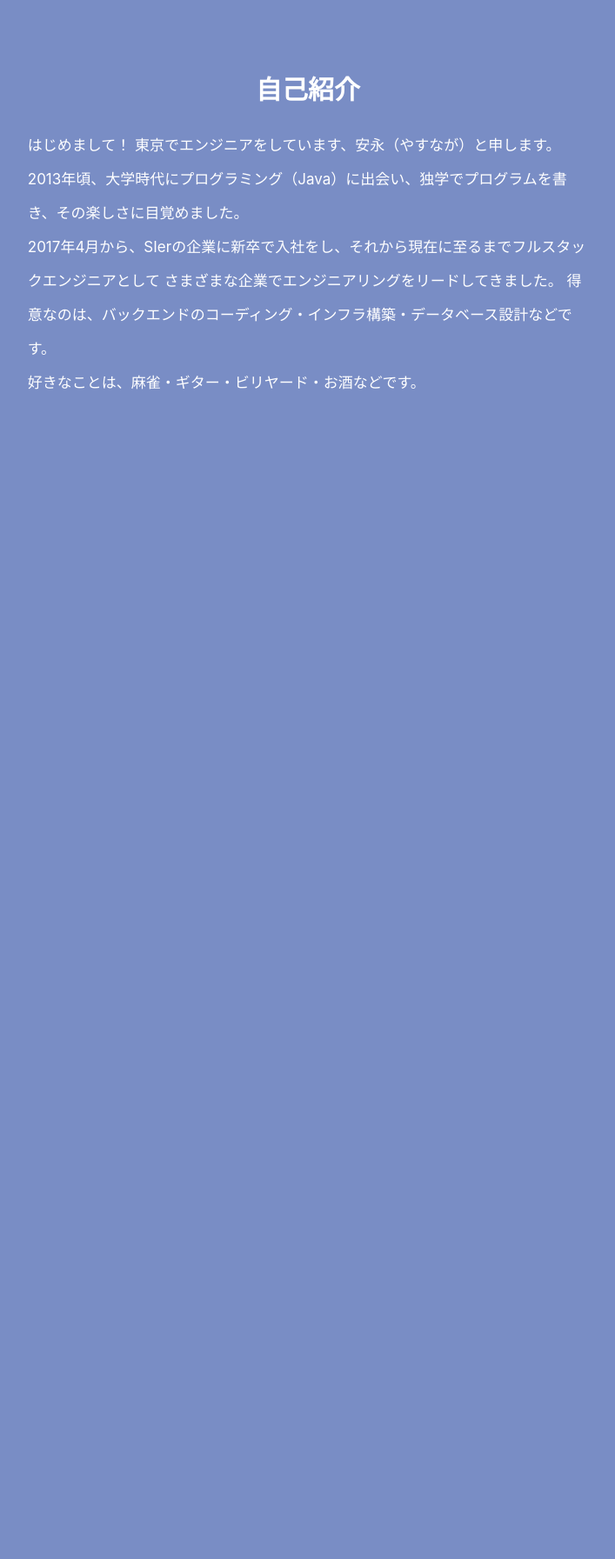
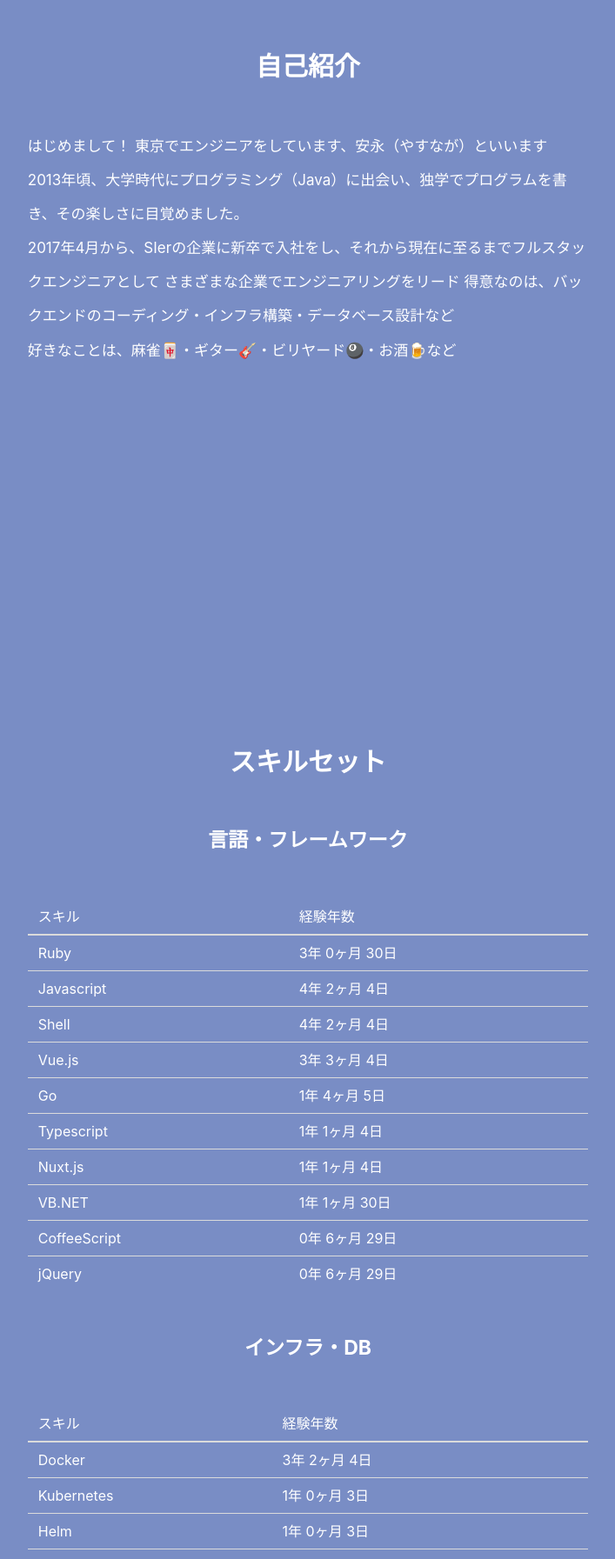
Before and after one commit to yasunaga-shuto/portfolio, a Next.js app: page / in a window 1280 px wide. Shown: the part 986-2779 px from the top of the page at 87% size, without its empty margins (286-993 px from the left). Before the commit the page ends 1687 px from the top, so only its background shows below. Built offline with nearby package versions, Linux system fonts and the light colour scheme.

Commit message:
スキルセット追加

```diff
--- a/package.json
+++ b/package.json
@@ -12,8 +12,10 @@
     "@types/node": "18.11.9",
     "@types/react": "18.0.24",
     "@types/react-dom": "18.0.8",
+    "bulma": "^0.9.4",
     "eslint": "8.26.0",
     "eslint-config-next": "13.0.2",
+    "moment": "^2.29.4",
     "next": "13.0.2",
     "react": "18.2.0",
     "react-dom": "18.2.0",
--- a/pages/index.tsx
+++ b/pages/index.tsx
@@ -1,8 +1,52 @@
 import Head from 'next/head'
 import Image from 'next/image'
 import styles from '../styles/Home.module.scss'
+import 'bulma/css/bulma.css'
+import moment from "moment"
 
 export default function Home() {
+  type Skill = {
+    name: string
+    start: string
+    end: string
+  }
+  const langs: Skill[] = [
+    { name: "Ruby", start: "2018-09-01", end: "2021-10-01" },
+    { name: "Javascript", start: "2018-09-01", end: "current" },
+    { name: "Shell", start: "2018-09-01", end: "current" },
+    { name: "Vue.js", start: "2019-08-01", end: "current" },
+    { name: "Go", start: "2021-07-01", end: "current" },
+    { name: "Typescript", start: "2021-10-01", end: "current" },
+    { name: "Nuxt.js", start: "2021-10-01", end: "current" },
+    { name: "VB.NET", start: "2017-06-01", end: "2018-08-01" },
+    { name: "CoffeeScript", start: "2018-09-01", end: "2019-04-01" },
+    { name: "jQuery", start: "2018-09-01", end: "2019-04-01" },
+  ]
+  const infra: Skill[] = [
+    { name: "Docker", start: "2019-09-01", end: "current" },
+    { name: "Kubernetes", start: "2021-11-01", end: "current" },
+    { name: "Helm", start: "2021-11-01", end: "current" },
+    { name: "Terraform", start: "2020-04-01", end: "current" },
+    { name: "Vagrant", start: "2019-06-01", end: "2020-10-01" },
+    { name: "MySQL", start: "2018-09-01", end: "current" },
+    { name: "SQL Server", start: "2017-09-01", end: "2018-08-01" },
+  ]
+  const tools: Skill[] = [
+    { name: "Linux", start: "2018-09-01", end: "current" },
+    { name: "mac", start: "2019-06-01", end: "current" },
+    { name: "Windows", start: "2017-04-01", end: "2019-04-01" },
+    { name: "JIRA", start: "2020-06-01", end: "2021-10-01" },
+    { name: "GitLab", start: "2019-06-01", end: "2021-10-01" },
+    { name: "GitHub", start: "2021-11-01", end: "current" },
+    { name: "Asana", start: "2021-11-01", end: "current" },
+  ]
+  const years = (skill: Skill) => {
+    const start = moment(skill.start)
+    const end = skill.end === "current" ? moment() : moment(skill.end)
+    const duration = moment.duration(end.diff(start))
+    return `${duration.years()}年 ${duration.months()}ヶ月 ${duration.days()}日`
+  }
+
   return (
     <div className={styles.container}>
       <Head>
@@ -11,7 +55,7 @@ export default function Home() {
         <link rel="icon" href="/favicon.ico" />
       </Head>
       <div className={styles.inner}>
-        <section className={styles.section}>
+        <section className={`${styles.firstView} ${styles.section}`}>
           <div>
             <h1 className={styles.title}>
               Engineer<br />
@@ -30,18 +74,63 @@ export default function Home() {
             height={230}
           />
         </section>
-        <section className={styles.introduction}>
+        <section className={`${styles.introduction} ${styles.section}`}>
           <div className={styles.box}></div>
           <h2 className={styles.sub}>自己紹介</h2>
           <p className={styles.text}>
             はじめまして！
-            東京でエンジニアをしています、安永（やすなが）と申します。<br />
+            東京でエンジニアをしています、安永（やすなが）といいます<br />
             2013年頃、大学時代にプログラミング（Java）に出会い、独学でプログラムを書き、その楽しさに目覚めました。<br />
             2017年4月から、SIerの企業に新卒で入社をし、それから現在に至るまでフルスタックエンジニアとして
-            さまざまな企業でエンジニアリングをリードしてきました。
-            得意なのは、バックエンドのコーディング・インフラ構築・データベース設計などです。<br />
-            好きなことは、麻雀・ギター・ビリヤード・お酒などです。
+            さまざまな企業でエンジニアリングをリード
+            得意なのは、バックエンドのコーディング・インフラ構築・データベース設計など<br />
+            好きなことは、麻雀🀄️・ギター🎸・ビリヤード🎱・お酒🍺など
           </p>
+        </section>
+        <section className={styles.section}>
+          <h2 className={styles.sub}>スキルセット</h2>
+          <div className="mb-6">
+            <h3 className={styles.sub}>言語・フレームワーク</h3>
+            <table className={`${styles.table} table is-fullwidth`}>
+              <thead>
+                <tr>
+                  <td>スキル</td>
+                  <td>経験年数</td>
+                </tr>
+              </thead>
+              <tbody>
+                {langs.map((s) => <tr key={s.name}><td>{s.name}</td><td>{years(s)}</td></tr>)}
+              </tbody>
+            </table>
+          </div>
+          <div className="mb-6">
+            <h3 className={styles.sub}>インフラ・DB</h3>
+            <table className={`${styles.table} table is-fullwidth`}>
+              <thead>
+                <tr>
+                  <td>スキル</td>
+                  <td>経験年数</td>
+                </tr>
+              </thead>
+              <tbody>
+                {infra.map((s) => <tr key={s.name}><td>{s.name}</td><td>{years(s)}</td></tr>)}
+              </tbody>
+            </table>
+          </div>
+          <div className="mb-6">
+            <h3 className={styles.sub}>OS・その他ツール</h3>
+            <table className={`${styles.table} table is-fullwidth`}>
+              <thead>
+                <tr>
+                  <td>スキル</td>
+                  <td>経験年数</td>
+                </tr>
+              </thead>
+              <tbody>
+                {tools.map((s) => <tr key={s.name}><td>{s.name}</td><td>{years(s)}</td></tr>)}
+              </tbody>
+            </table>
+          </div>
         </section>
       </div>
     </div>
--- a/styles/Home.module.scss
+++ b/styles/Home.module.scss
@@ -8,26 +8,40 @@ $xxl: 1408px;
   padding: 0 2rem;
 }
 .inner {
+  color: #fff;
   width: 53%;
-  margin: 30vh auto;
+  padding: 30vh 0 100vh 0;
+  margin: 0 auto;
   .section {
+    height: 100vh;
+    .title {
+      font-weight: bold;
+      font-size: 40px;
+      margin-bottom: 20px;
+    }
+    .sub {
+      font-weight: bold;
+      font-size: 30px;
+      text-align: center;
+      margin-bottom: 50px;
+    }
+    h3.sub {
+      font-size: 23px;
+    }
+  }
+  .firstView {
     display: flex;
     justify-content: space-between;
-    height: 100vh;
+    .sub {
+      font-size: 20px;
+      text-align: left;
+    }
   }
   .image {
     border-radius: 50%;
     object-fit: cover;
     width: 230px;
     height: 230px;
-  }
-  .title {
-    font-size: 40px;
-    margin-bottom: 20px;
-  }
-  .sub {
-    font-size: 20px;
-  }
   }
   .introduction {
     position: relative;
@@ -38,6 +52,13 @@ $xxl: 1408px;
     .text {
       font-size: 17px;
       line-height: 2.3em;
+    }
+  }
+  .table {
+    background-color: rgba(0, 0, 0, 0);
+    & * {
+      color: #fff;
+    }
   }
 }
 @media screen and (max-width: $md) {
```
Also changed, not shown: 1 other file (tests, documents, lock files or other folders). Lines whose indentation alone changed are shown as unchanged.
